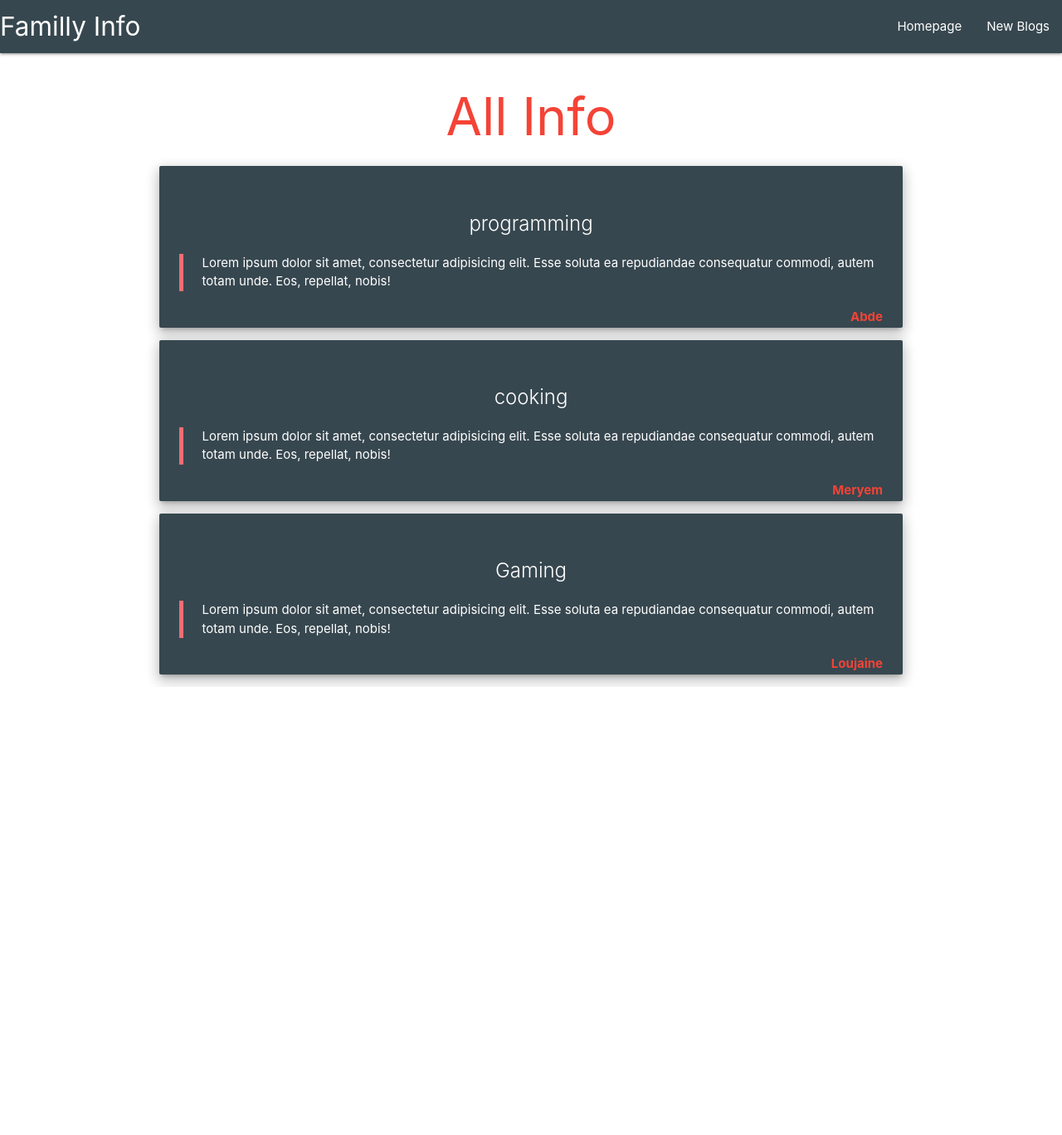
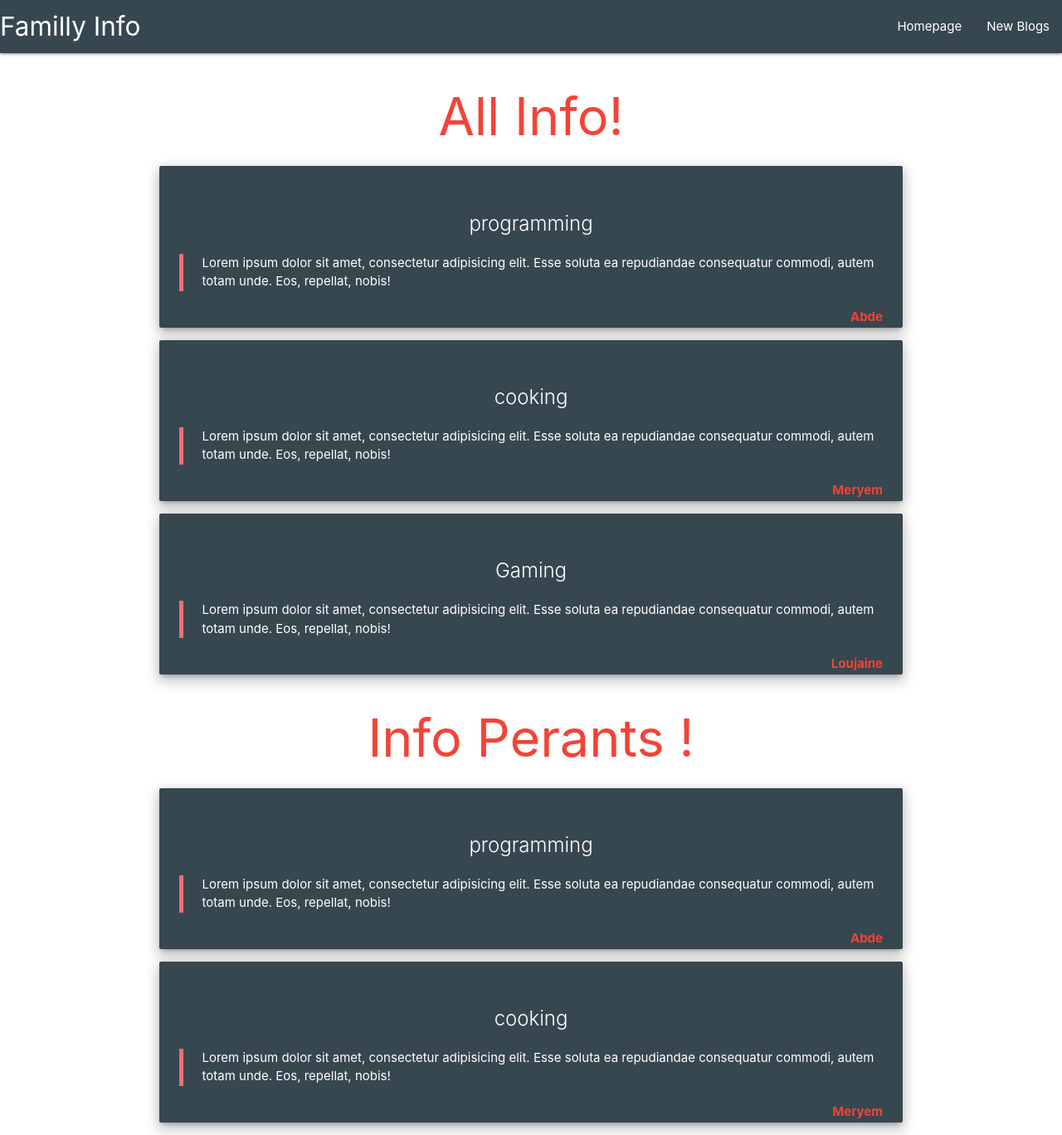
Before and after one commit to tamda21/ModernReact, a React (Create React App) app: page / in a window 1280 px wide. Shown: the whole page at 83% size. Before the commit the page ends 828 px from the top, so only its background shows below. Built offline with nearby package versions, Linux system fonts and the light colour scheme.

Commit message:
Create data familly

```diff
--- a/src/Component/Home.js
+++ b/src/Component/Home.js
@@ -8,7 +8,10 @@ let Home = ()=>{
     ]);
   return (
     <div className='container'>
-       <Info info={info} title="All Info"/>
+       <Info info={info} title="All Info!"/>
+       <Info info={info.filter(inf=>{
+         return inf.name==='Abde'||inf.name==='Meryem'
+       })} title="Info Perants !"/>
     </div>
     )
 }
```
